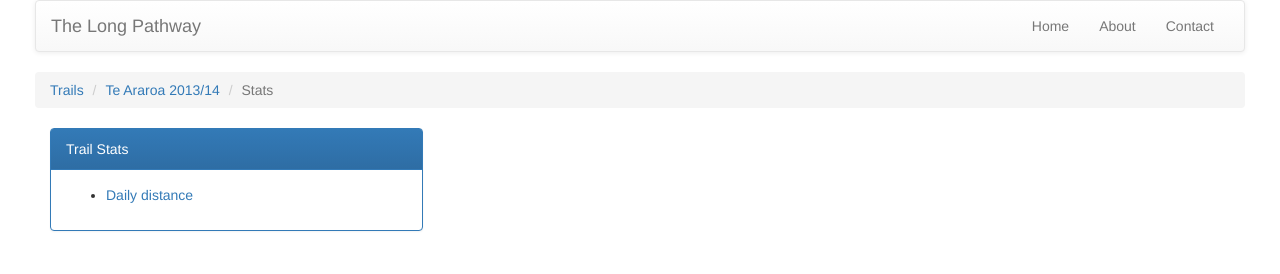
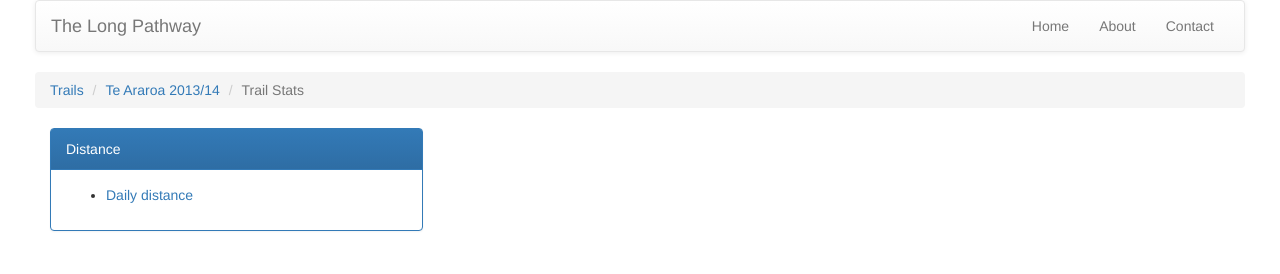
Before and after one commit to thelongpathway/thelongpathway.github.io, a Jekyll site: the page built from te-araroa/data/stats/index.html, in a window 1280 px wide. Shown: the top 274 px of the page. Built offline with Jekyll 4.4.1, drawn with Linux system fonts in a browser that asks for light colours.

Commit message:
Fixed invalid breadcrumbs

```diff
--- a/te-araroa/data/stats/index.html
+++ b/te-araroa/data/stats/index.html
@@ -1,15 +1,15 @@
 ---
 layout: default
-title: Stats
+title: Trail Stats
 ---
 <ol class="breadcrumb">
     <li><a href="/index.html">Trails</a></li>
     <li><a href="/te-araroa">Te Araroa 2013/14</a></li>
-    <li class="active">Stats</li>
+    <li class="active">Trail Stats</li>
 </ol>
 <div class="col-md-4">
     <div class="panel panel-primary">
-        <div class="panel-heading">Trail Stats</div>
+        <div class="panel-heading">Distance</div>
         <div class="panel-body">
             <ul>
                 <li><a href="distance.html">Daily distance</a></li>
```
